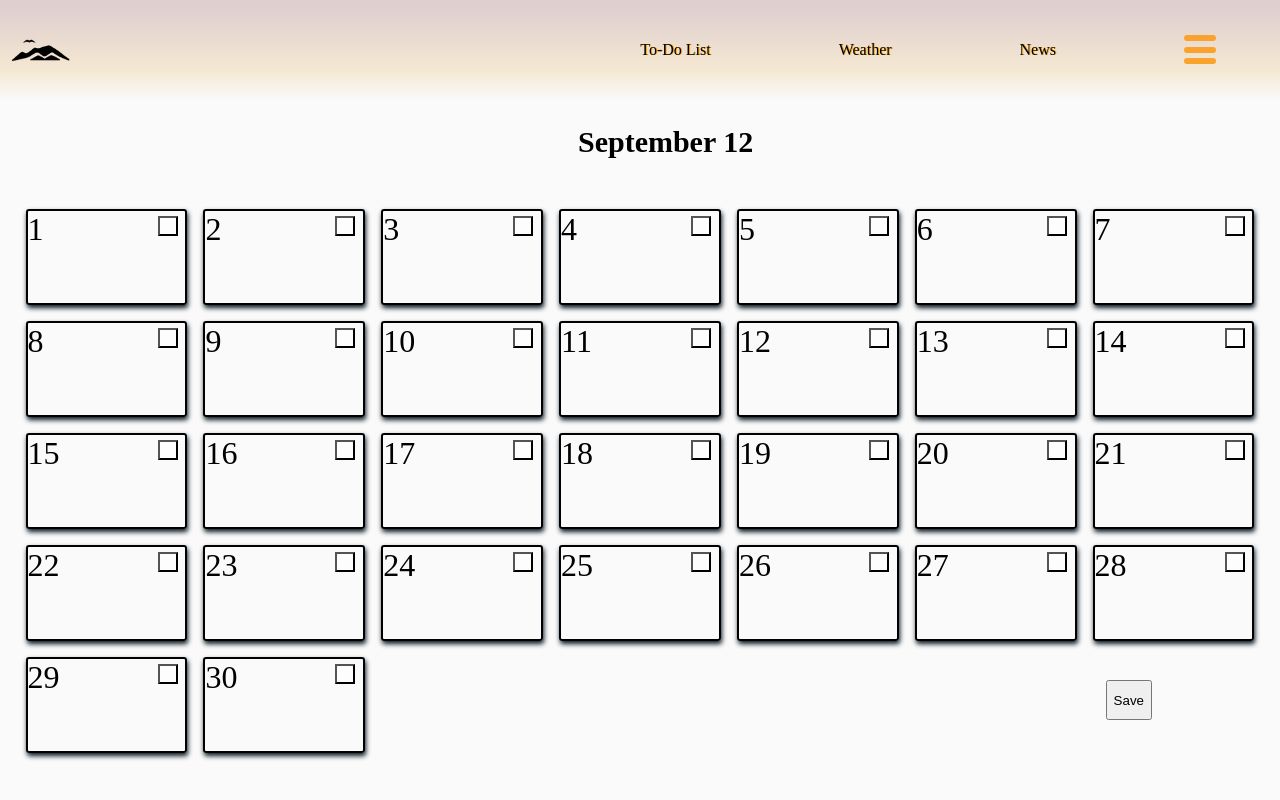
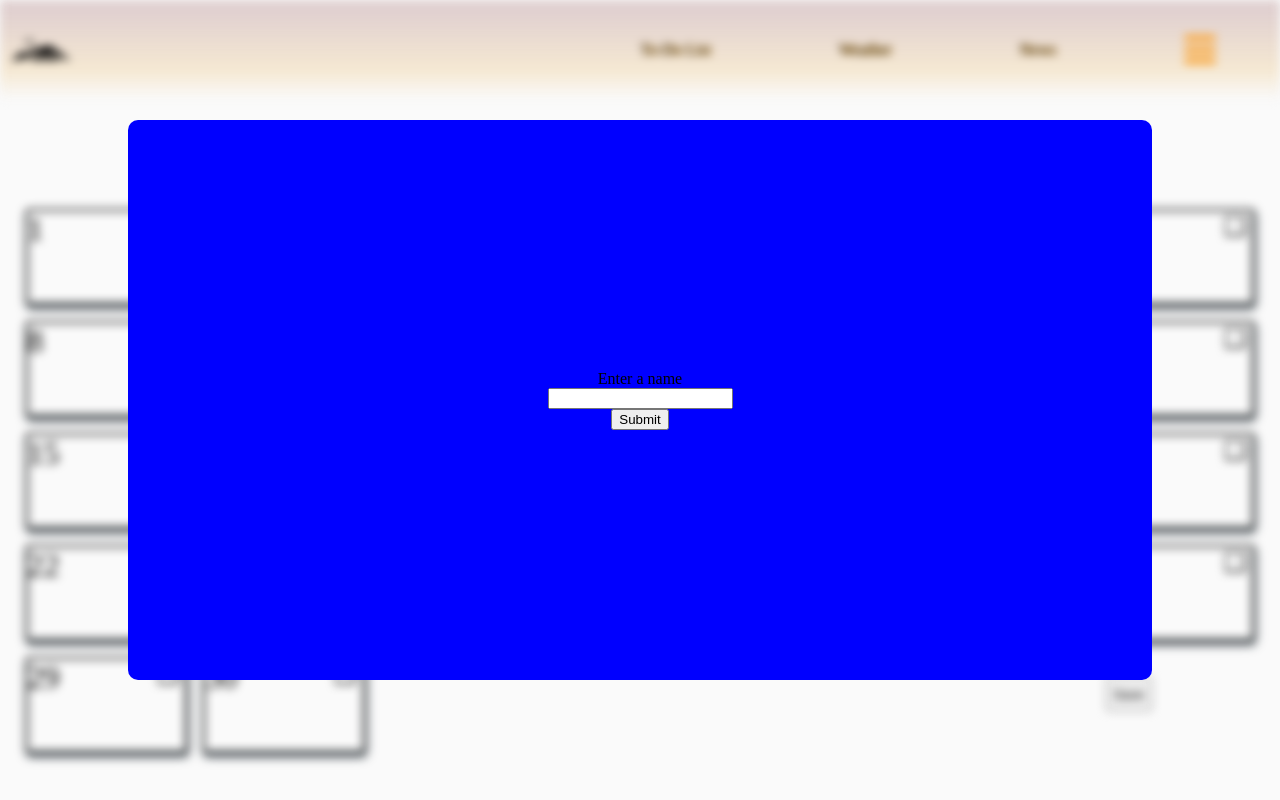
Before and after one commit to SamuelCallWind/Reewave, a plain HTML site: page index.html in a window 1280 px wide. Drawn offline with Linux system fonts and the light colour scheme.

Commit message:
Very generic pop up to ask for username, will add the javascript to save the name

```diff
--- a/index.html
+++ b/index.html
@@ -12,7 +12,14 @@
 
 </head>
 <body>
-    <header>
+    <section class="popUp">
+        <form class="namePopUp">
+            <label for="name" >Enter a name</label>
+            <input type="text" minlength="1" required>
+            <button type="submit" class="submitName">Submit</button>
+        </form>
+    </section>
+    <header class="blur">
         <img class="logo" alt="logo" src="/images/logo.png">
         <ul class="linksTop">
             <!-- Will have to change these links to do something informative
@@ -28,7 +35,7 @@
         <section class="sideBar">
             <img src="images/arrow.png" class="arrow" alt="arrow to return to main page">
         </section>
-        <section class="calendar">
+        <section class="calendar blur">
             <div class="calendarGrid">
                 <div class="boxDay box1"></div>
                 <div class="boxDay box2"></div>
--- a/styles.css
+++ b/styles.css
@@ -16,8 +16,29 @@ a {
     text-decoration: none;
     color: inherit;
 }
-
-
+.popUp {
+    height: 100%;
+    width: 100%;
+    position: absolute;
+    display: flex;
+    justify-content: center;
+    align-items: center;
+}
+.namePopUp {
+    display: flex;
+    flex-direction: column;
+    justify-content: center;
+    align-items: center;
+    height: 70vh;
+    width: 80vw;
+    background-color: blue;
+    z-index: 10;
+    border-radius: 10px;
+}
+.blur {
+    filter: blur(5px);
+    pointer-events: none;
+}
 header {
     height: 100px;
     width: 100%;
@@ -114,7 +135,7 @@ to look smoother. Need to implement the return if user stops hovering */
     line-height: 140%;
     background-color: rgba(0, 84, 157, 0.424);
     border-radius: 5px;
-    transition: background-color 0.3s ease-in-out;
+    transition: background-color 0.3s ease-in-out, top .3s ease;
     cursor: pointer;
     animation: popOpening ease-in-out 0.5s;
 }
@@ -138,6 +159,9 @@ to look smoother. Need to implement the return if user stops hovering */
 .deleteUser {
     position: absolute;
     left: 5%;
+    width: 30%;
+    font-size: .9em;
+    transition: top .25s ease-in-out;
 }
 
 .calendar {
@@ -531,6 +555,9 @@ to look smoother. Need to implement the return if user stops hovering */
     .errorMessage {
         font-size: 2.5vw;
     }
+    .deleteUser {
+        font-size: .5em;
+    }
 }
 @media (max-width: 485px) {
     .calendarGrid {
@@ -587,12 +614,3 @@ to look smoother. Need to implement the return if user stops hovering */
     from {opacity: 0; }
     to {opacity: 1; }
 }
-
-@keyframes popOpening {
-    0% {
-        width: 0%;
-    }
-    100% {
-        width: 50%;
-    }
-}
```
